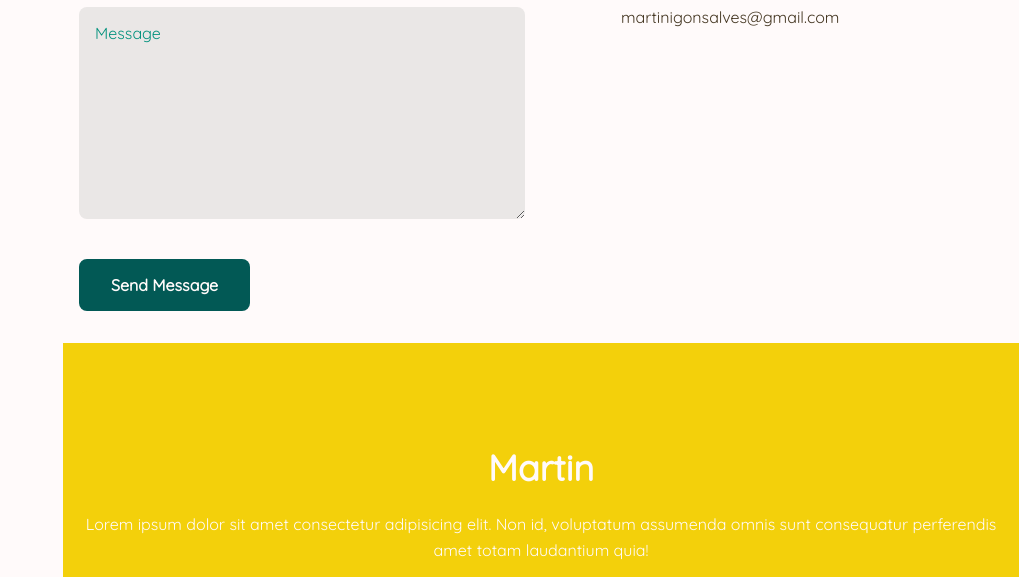
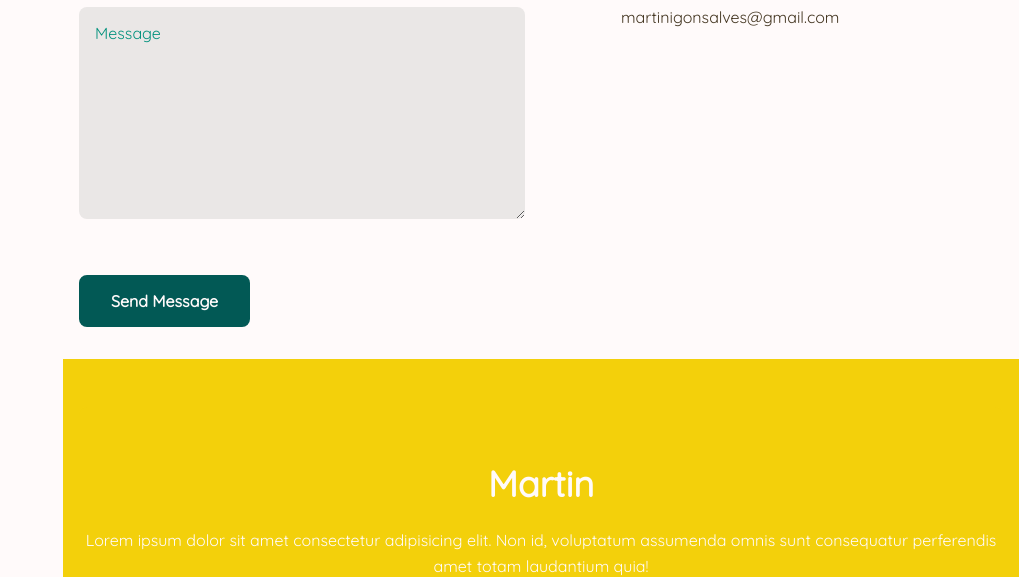
Before and after one commit to martinigonsalvess/Portfolio_website, a plain HTML site: page index.html in a window 1280 px wide. Shown: the part 3611-4188 px from the top of the page, without its empty margins (261-1280 px from the left). Drawn offline with nearby package versions, Linux system fonts and the light colour scheme.

Commit message:
padding under recaptcha

```diff
--- a/index.html
+++ b/index.html
@@ -301,7 +301,7 @@
                   </div>
                   <textarea name="message" id="" cols="0" rows="10" placeholder="Message" class="contact_input"></textarea>
                   <!--Recaptcha-->
-                  <div data-netlify-recaptcha="true" style="padding-bottom: 1rem;"></div>
+                  <div data-netlify-recaptcha="true" style="padding-bottom: 2rem;"></div>
                   <!--Recaptcha-->
                   <input type="submit" value="Send Message" class="button contact_button">
               </form>
```
